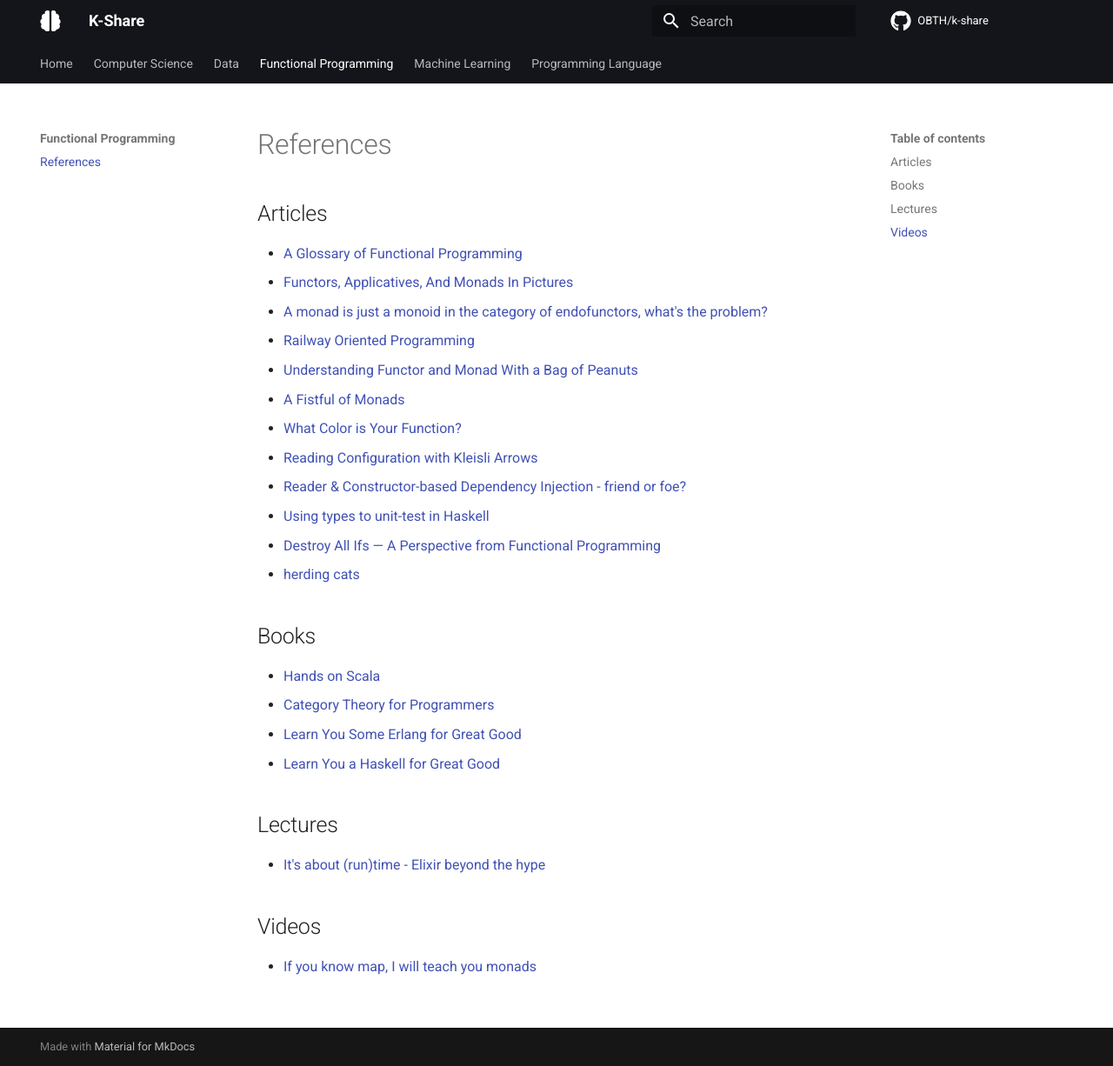
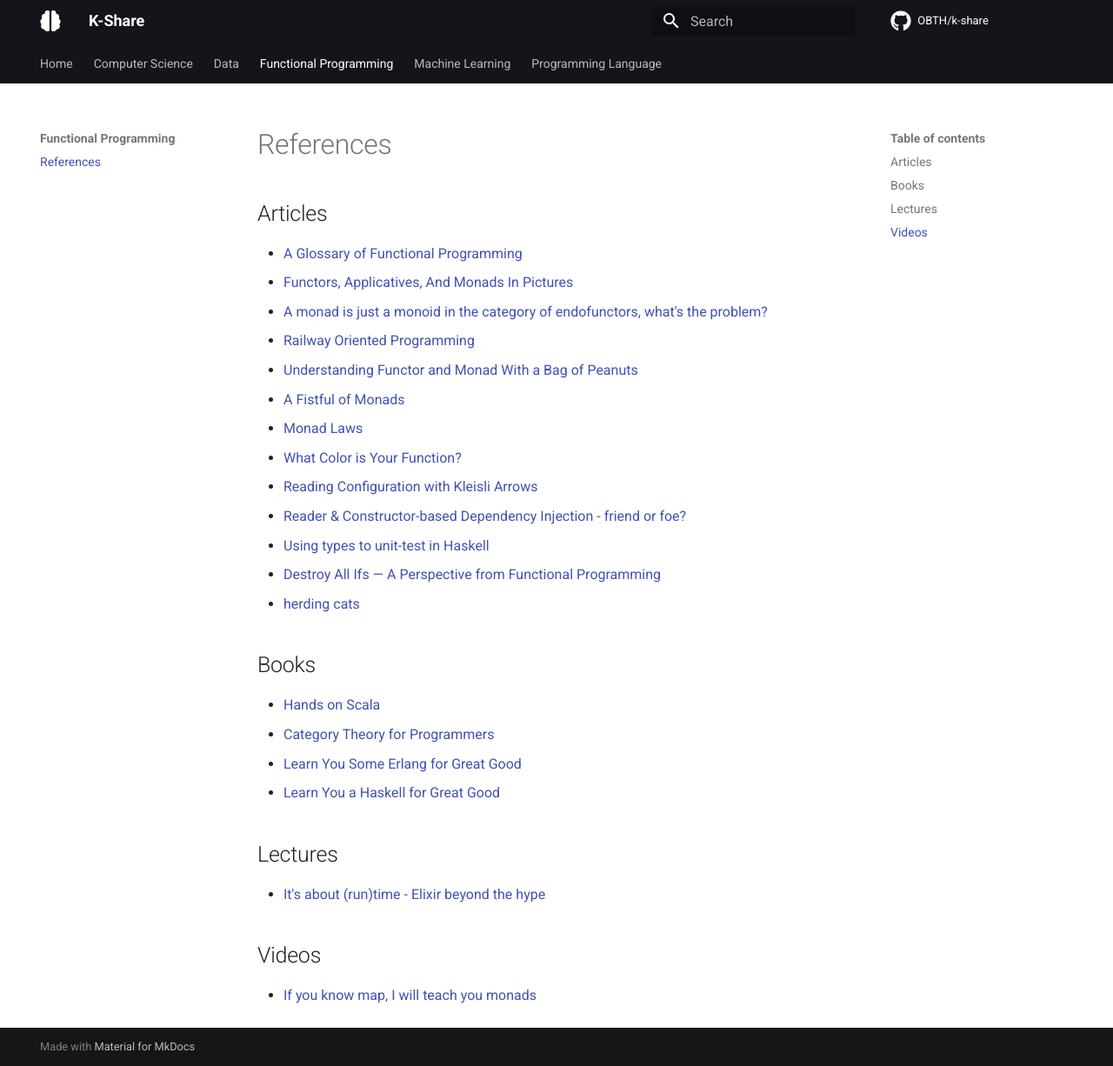
Before and after one commit to OBTH/k-share, an MkDocs documentation site: the page built from docs/functional-programing/references.md, in a window 1280 px wide and 1226 px high. Shown: the whole window at 87% size. Built offline with MkDocs 1.6.1 and Material for MkDocs 9.7.7, drawn with Linux system fonts in a browser that asks for light colours; comment, search, counter and statistics services are not loaded.

Commit message:
Adds  "Monad Laws" article to the functional programming references page

```diff
--- a/docs/functional-programing/references.md
+++ b/docs/functional-programing/references.md
@@ -8,6 +8,7 @@
 * [Railway Oriented Programming](https://fsharpforfunandprofit.com/rop/)
 * [Understanding Functor and Monad With a Bag of Peanuts](https://medium.com/beingprofessional/understanding-functor-and-monad-with-a-bag-of-peanuts-8fa702b3f69e)
 * [A Fistful of Monads](http://learnyouahaskell.com/a-fistful-of-monads)
+* [Monad Laws](https://mmhaskell.com/monads/laws)
 * [What Color is Your Function?](https://journal.stuffwithstuff.com/2015/02/01/what-color-is-your-function/)
 * [Reading Configuration with Kleisli Arrows](https://blog.ssanj.net/posts/2017-06-12-reading-configuration-with-kleisli-arrows.html)
 * [Reader & Constructor-based Dependency Injection - friend or foe?](https://softwaremill.com/reader-monad-constructor-dependency-injection-friend-or-foe/)
```
